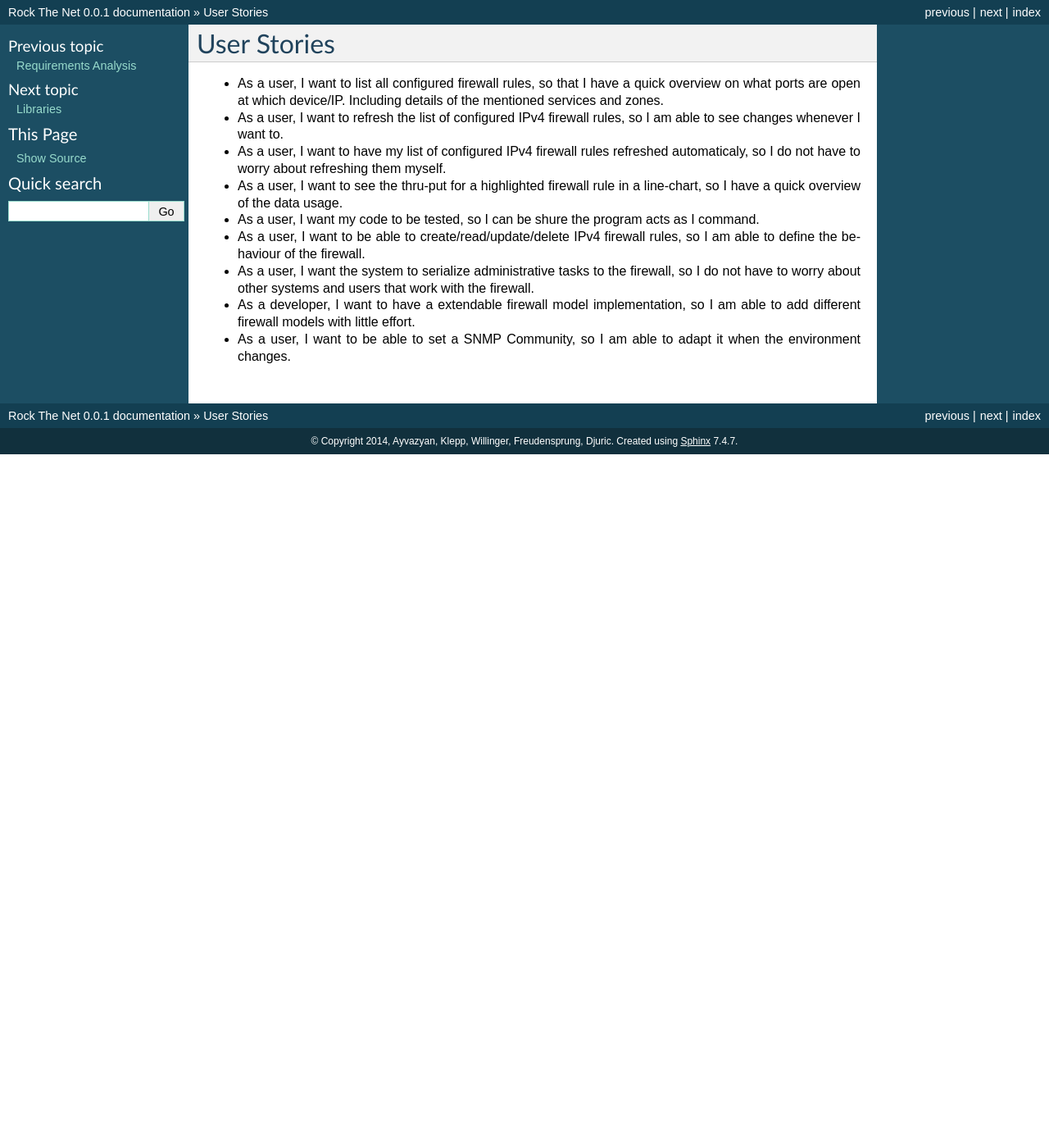
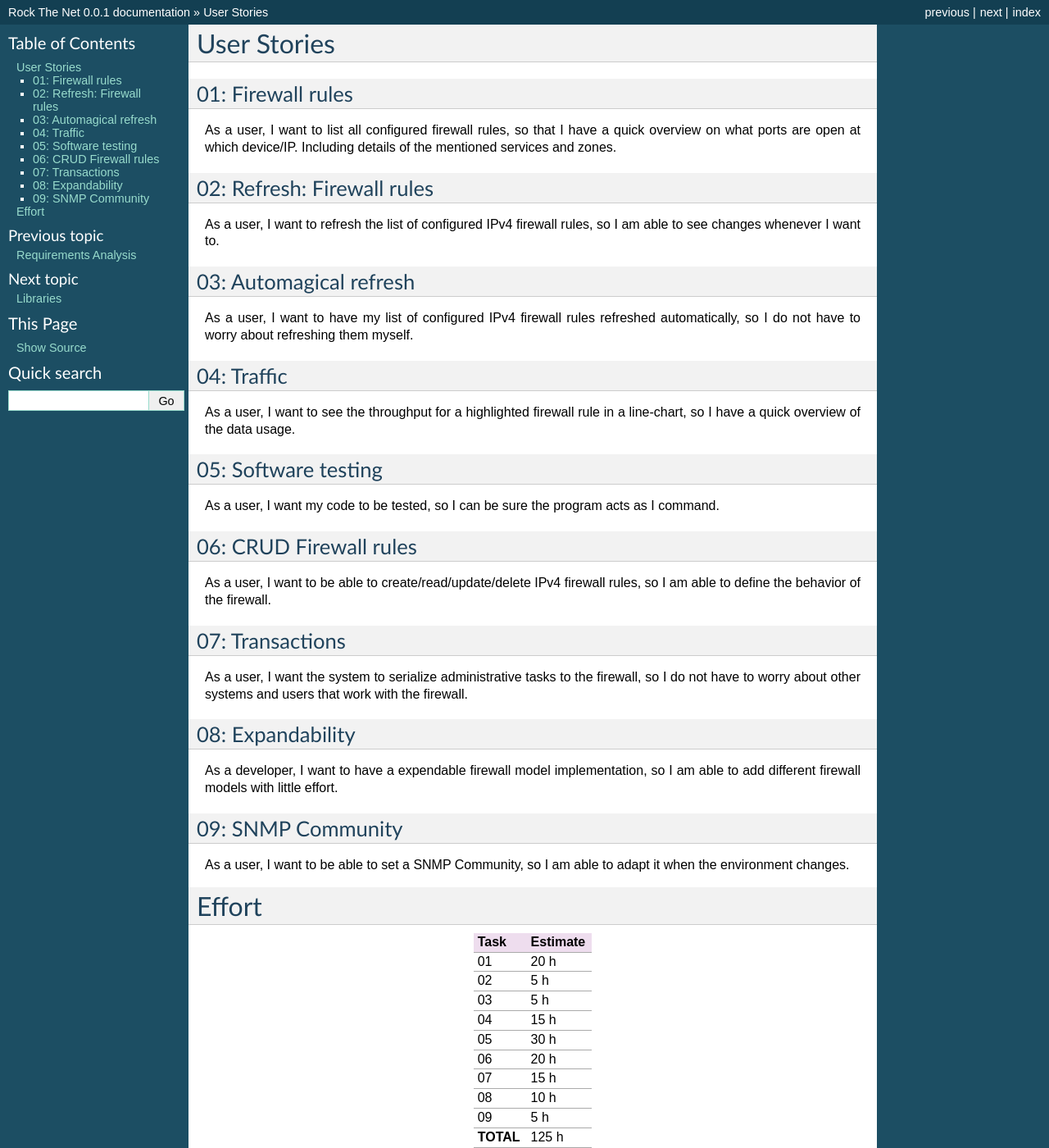
Before and after one commit to aayvazyan-tgm/RouterManagementProject_RockTheNet, a Sphinx documentation site: the page built from docs/user_stories.rst, in a window 1280 px wide and 1400 px high. Shown: the whole window at 82% size. Built offline with Sphinx 7.4.7, drawn with Linux system fonts in a browser that asks for light colours.

Commit message:
effort estimate

```diff
--- a/docs/user_stories.rst
+++ b/docs/user_stories.rst
@@ -1,19 +1,76 @@
 User Stories
 ============
-- As a user, I want to list all configured firewall rules, so that I have a quick overview on what ports are open at which device/IP. Including details of the mentioned services and zones.
 
-- As a user, I want to refresh the list of configured IPv4 firewall rules, so I am able to see changes whenever I want to.
+01: Firewall rules
+~~~~~~~~~~~~~~~~~~
 
-- As a user, I want to have my list of configured IPv4 firewall rules refreshed automaticaly, so I do not have to worry about refreshing them myself.
+As a user, I want to list all configured firewall rules, so that I have a
+quick overview on what ports are open at which device/IP. Including details
+of the mentioned services and zones.
 
-- As a user, I want to see the thru-put for a highlighted firewall rule in a line-chart, so I have a quick overview of the data usage.
+02: Refresh: Firewall rules
+~~~~~~~~~~~~~~~~~~~~~~~~~~~
 
-- As a user, I want my code to be tested, so I can be shure the program acts as I command.
+As a user, I want to refresh the list of configured IPv4 firewall rules, so
+I am able to see changes whenever I want to.
 
-- As a user, I want to be able to create/read/update/delete IPv4 firewall rules, so I am able to define the behaviour of the firewall.
+03: Automagical refresh
+~~~~~~~~~~~~~~~~~~~~~~~
 
-- As a user, I want the system to serialize administrative tasks to the firewall, so I do not have to worry about other systems and users that work with the firewall.
+As a user, I want to have my list of configured IPv4 firewall rules refreshed
+automatically, so I do not have to worry about refreshing them myself.
 
-- As a developer, I want to have a extendable firewall model implementation, so I am able to add different firewall models with little effort.
+04: Traffic
+~~~~~~~~~~~
 
-- As a user, I want to be able to set a SNMP Community, so I am able to adapt it when the environment changes.
+As a user, I want to see the throughput for a highlighted firewall rule in a
+line-chart, so I have a quick overview of the data usage.
+
+05: Software testing
+~~~~~~~~~~~~~~~~~~~~
+
+As a user, I want my code to be tested, so I can be sure the program acts
+as I command.
+
+06: CRUD Firewall rules
+~~~~~~~~~~~~~~~~~~~~~~~
+
+As a user, I want to be able to create/read/update/delete IPv4 firewall rules,
+so I am able to define the behavior of the firewall.
+
+07: Transactions
+~~~~~~~~~~~~~~~~
+
+As a user, I want the system to serialize administrative tasks to the firewall,
+so I do not have to worry about other systems and users that work with the
+firewall.
+
+08: Expandability
+~~~~~~~~~~~~~~~~~
+
+As a developer, I want to have a expendable firewall model implementation, so
+I am able to add different firewall models with little effort.
+
+09: SNMP Community
+~~~~~~~~~~~~~~~~~~
+
+As a user, I want to be able to set a SNMP Community, so I am able to adapt it
+when the environment changes.
+
+Effort
+======
+
+========= ========
+Task      Estimate
+========= ========
+01            20 h
+02             5 h
+03             5 h
+04            15 h
+05            30 h
+06            20 h
+07            15 h
+08            10 h
+09             5 h
+**TOTAL**    125 h
+========= ========
```
